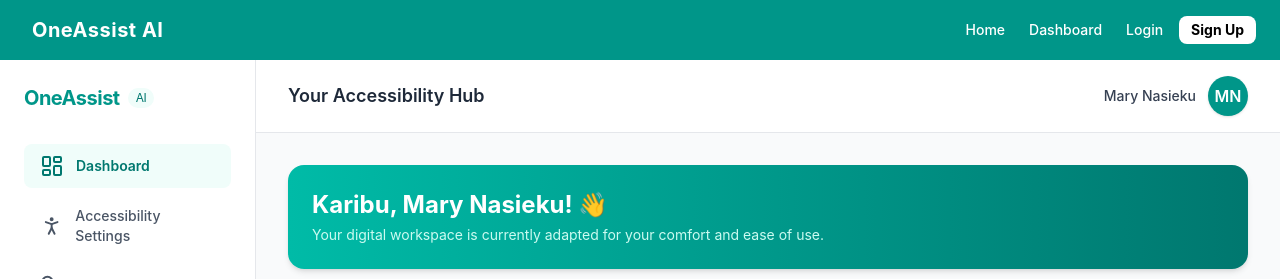
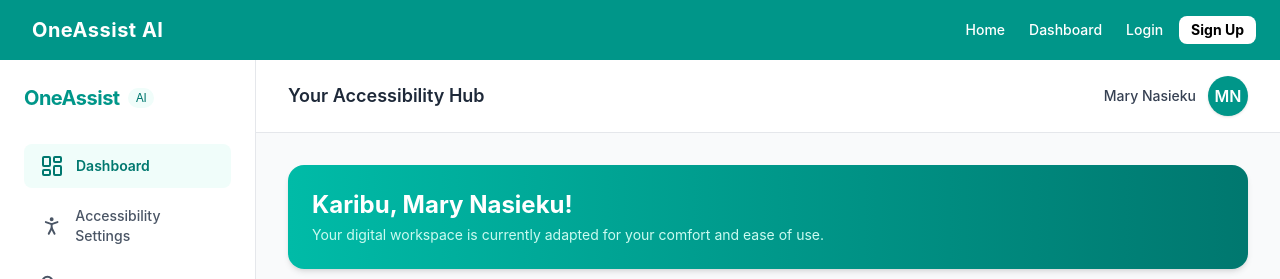
Before and after one commit to Nasieku-art/OneAssist-Ai, a React (Vite) app: page /dashboard in a window 1280 px wide. Shown: the top 279 px of the page. Built offline with nearby package versions, Linux system fonts and the light colour scheme.

Commit message:
Added new styling for my tabs

```diff
--- a/src/Components/Dash.jsx
+++ b/src/Components/Dash.jsx
@@ -86,7 +86,7 @@
           {activeTab === 'Dashboard' && (
             <div className="space-y-6">
               <div className="p-6 bg-gradient-to-r from-teal-500 to-teal-700 rounded-2xl text-white shadow-md">
-                <h2 className="text-2xl font-bold">Karibu, {fullName}! 👋</h2>
+                <h2 className="text-2xl font-bold">Karibu, {fullName}!</h2>
                 <p className="mt-1 text-teal-100 text-sm">Your digital workspace is currently adapted for your comfort and ease of use.</p>
               </div>
 
```
